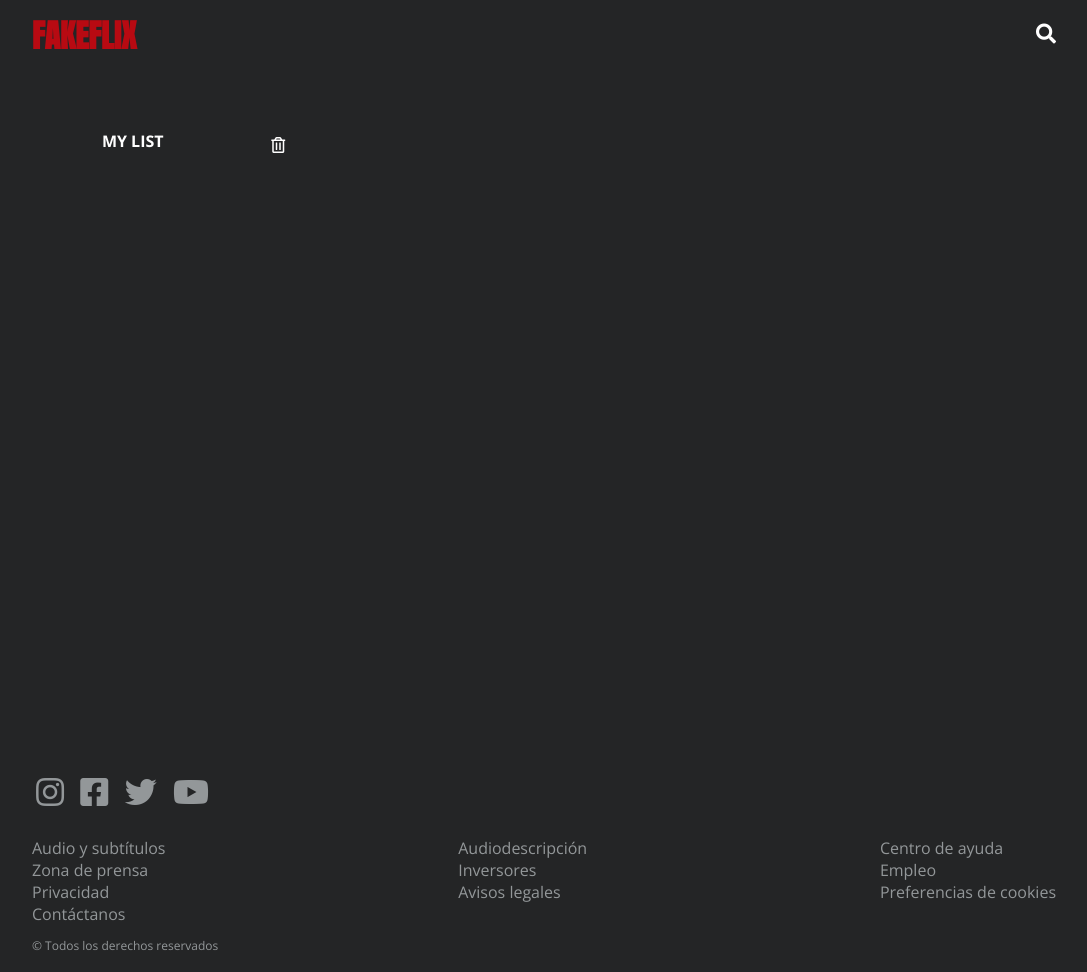
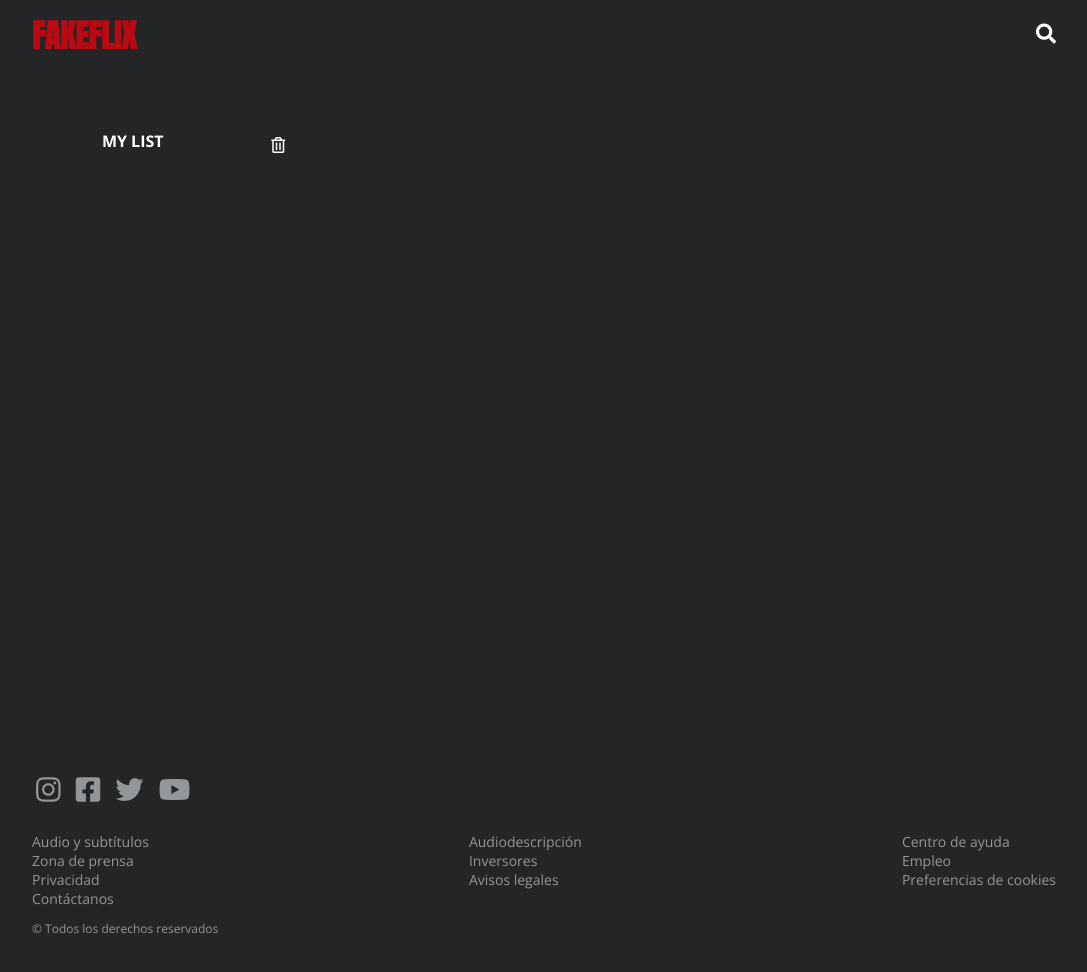
Before and after one commit to Adalab/modulo-2-evaluacion-final-adrmenendez, a website: page docs/index.html in a window 1280 px wide. Shown: the whole page, without its empty margins (96-1183 px from the left). Drawn offline with nearby package versions, Linux system fonts and the light colour scheme; no server answers.

Commit message:
fix footer styles

```diff
--- a/src/scss/layout/_footer.scss
+++ b/src/scss/layout/_footer.scss
@@ -2,7 +2,7 @@
   padding-top: 100px;
   &_media {
     color: $secondFont;
-    font-size: 32px;
+    font-size: 28px;
     &--item {
       padding: 0 4px;
     }
@@ -13,6 +13,7 @@
   &_lists {
     padding-top: 24px;
     display: flex;
+    font-size: 14px;
     justify-content: space-between;
     &--item {
       color: $secondFont;
```
Also changed, not shown: docs/assets/css/main.css.
